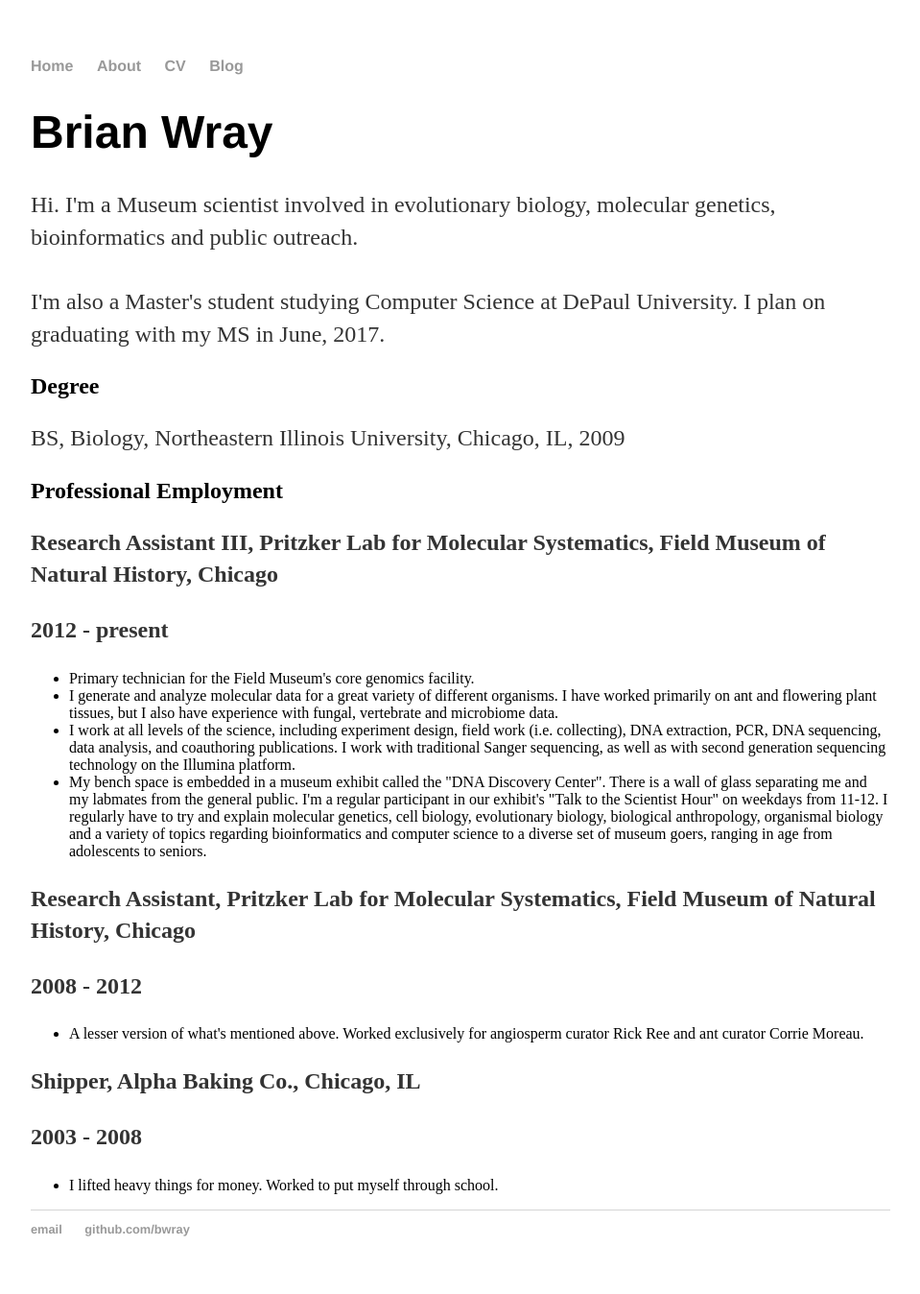
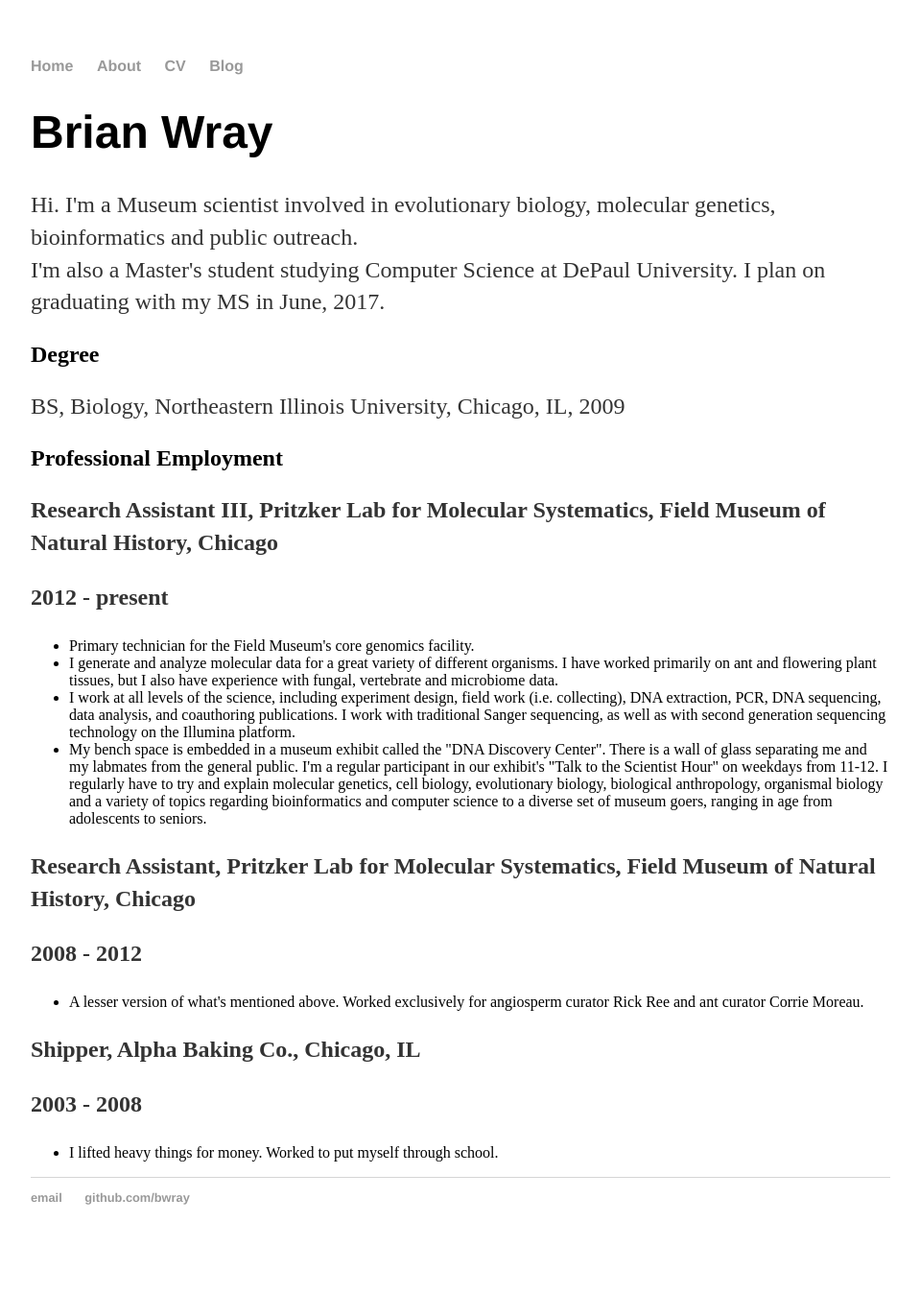
Before and after one commit to bwray/bwray.github.io, a Jekyll site: the page built from cv/index.html, in a window 1280 px wide. Shown: the whole page at 96% size, without its empty margins (160-1119 px from the left). Built offline with Jekyll 4.4.1, drawn with Linux system fonts in a browser that asks for light colours; after the commit the page ends 1315 px from its top, so only the background shows below that.

```diff
--- a/cv/index.html
+++ b/cv/index.html
@@ -2,9 +2,9 @@
 layout: default
 title: Brian Wray's CV
 ---
-	<h1>Brian Wray</h1>
+	<span itemprop="name"><h1>Brian Wray</h1></span>
 	<p>Hi. I'm a Museum scientist involved in evolutionary biology, molecular genetics, bioinformatics and public outreach.
-	<br></br>
+	<br>
 	I'm also a Master's student studying Computer Science at DePaul University. I plan on graduating with my MS in June, 2017.</p>
 
 	<h2>Degree</h2>
```
